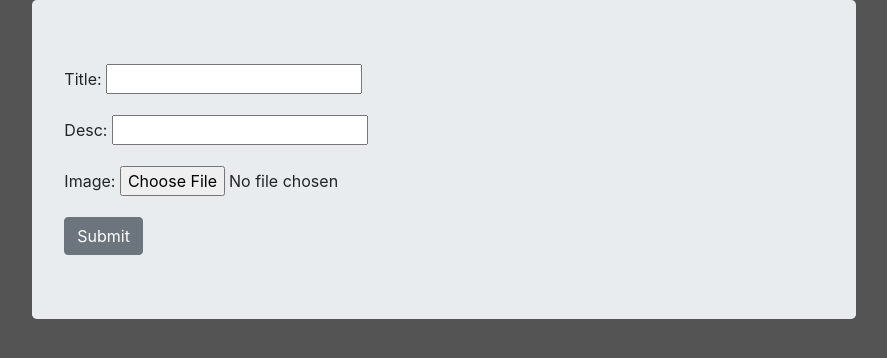
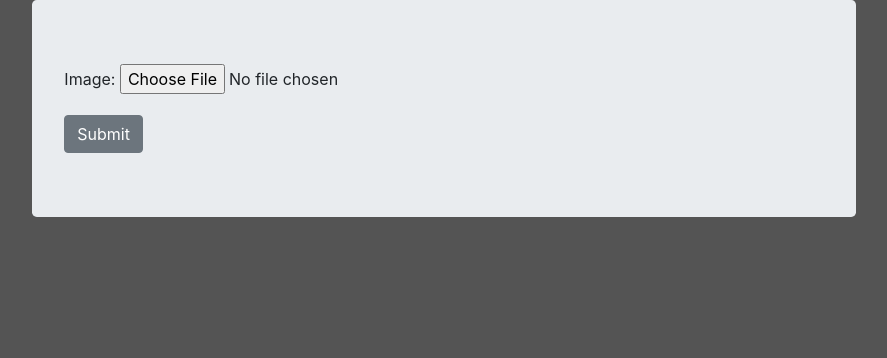
Before and after one commit to LouisPolicarpio/webapp_draw2, a Django app: page /upload_img/ in a window 1280 px wide. Shown: the part 56-414 px from the top of the page, without its empty margins (196-1083 px from the left). Run offline with Django 3.2, Linux system fonts and the light colour scheme; a user stored in the database is signed in; some libraries are stand-ins or nearby versions.

Commit message:
still having errors uploding user images, will try and simpiyf to uploading images without uesrs then develop from there

```diff
--- a/project_webapp_draw/app_webapp_draw/forms.py
+++ b/project_webapp_draw/app_webapp_draw/forms.py
@@ -1,4 +1,3 @@
-
 from django.contrib.auth.forms import UserCreationForm
 from django import forms
 from django.contrib.auth.models import User
@@ -10,7 +9,7 @@ class CreatUserForm(UserCreationForm):
     email = forms.EmailField(required=True)
     class Meta:
         model = User
-        fields = ['username', 'email', 'password1', 'password2']
+        fields = ['username', 'email', 'password1', 'password2',]
 
     #clean data
     def save(self, commit=True):
@@ -29,4 +28,4 @@ class WordPromptForm(forms.Form):
 class UploadForm(forms.ModelForm):
     class Meta:
         model = User_images
-        fields=['title','desc','image']
+        fields=['image',]
--- a/project_webapp_draw/app_webapp_draw/models.py
+++ b/project_webapp_draw/app_webapp_draw/models.py
@@ -5,14 +5,9 @@ from django.db.models.signals import post_save
 # Create your models here.
 
 class  User_images(models.Model):
-    user = models.ForeignKey(User,on_delete=models.CASCADE)
-    up_date = models.DateField(auto_now_add=True)
-    title = models.CharField(max_length=100)
-    desc = models.CharField(max_length=300)
+
     image = models.ImageField(upload_to='user_images', blank=False)
 
-    def __str__(self):
-        return self.title
 
 class Adjective(models.Model):
     word = models.CharField(max_length=50)
--- a/project_webapp_draw/app_webapp_draw/templates/app_webapp_draw/upload_img.html
+++ b/project_webapp_draw/app_webapp_draw/templates/app_webapp_draw/upload_img.html
@@ -3,13 +3,13 @@
 {% block content %}
 <div class="jumbotron">
 
-  <form method="post" action="" enctype="multipart/form-data">
+<form action="" method="post" enctype="multipart/form-data">
     {% csrf_token %}
     {{form.as_p}}
     <button type="submit"  class="btn btn-secondary">Submit</button>
   </form>
   <br>
-  {{title}}
+
 
 </div>
 {% endblock %}
--- a/project_webapp_draw/app_webapp_draw/views.py
+++ b/project_webapp_draw/app_webapp_draw/views.py
@@ -72,14 +72,12 @@ def img_prompt(request):
 
 @login_required(login_url='login')
 def upload_img(request):
-    user = request.user
-    if request.method == 'POST':
-        form = UploadForm(request.POST, request.FILES, instance=user)
-        if form.is_valid():
-            form.save()
-            return redirect('myimages')
-    else:
-        form = UploadForm(instance=user)
+    form = UploadForm(request.POST or None, request.FILES or None)
+    if form.is_valid():
+        instance = form.save(commit=False)
+        instance.save()
+        messages.success(request, "successfully uploaded")
+        return redirect('myimages')
 
     context ={'form':form}
     return render(request, 'app_webapp_draw/word_prompt.html', context)
```
Also changed, not shown: project_webapp_draw/app_webapp_draw/migrations/0004_auto_20200810_0548.py (added), project_webapp_draw/app_webapp_draw/migrations/0005_auto_20200810_0604.py (added), project_webapp_draw/app_webapp_draw/migrations/0006_auto_20200810_0727.py (added), project_webapp_draw/app_webapp_draw/migrations/0007_auto_20200810_0739.py (added), project_webapp_draw/app_webapp_draw/migrations/0008_remove_user_images_user.py (added), project_webapp_draw/app_webapp_draw/migrations/0009_auto_20200810_0757.py (added), project_webapp_draw/app_webapp_draw/migrations/0010_auto_20200810_0800.py (added), project_webapp_draw/app_webapp_draw/migrations/0011_auto_20200810_0815.py (added), project_webapp_draw/db.sqlite3.
